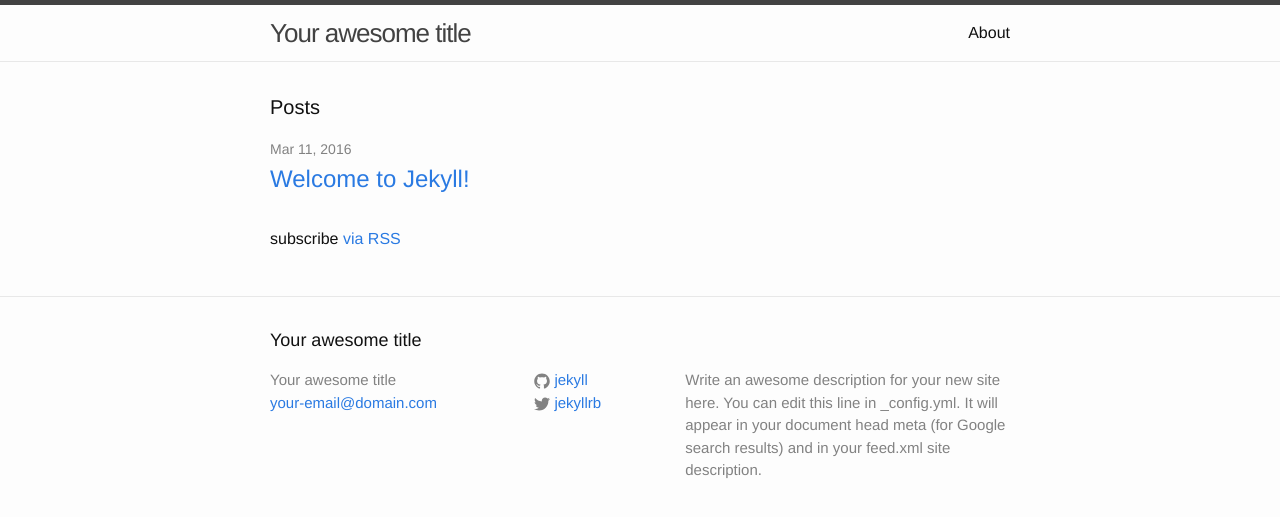
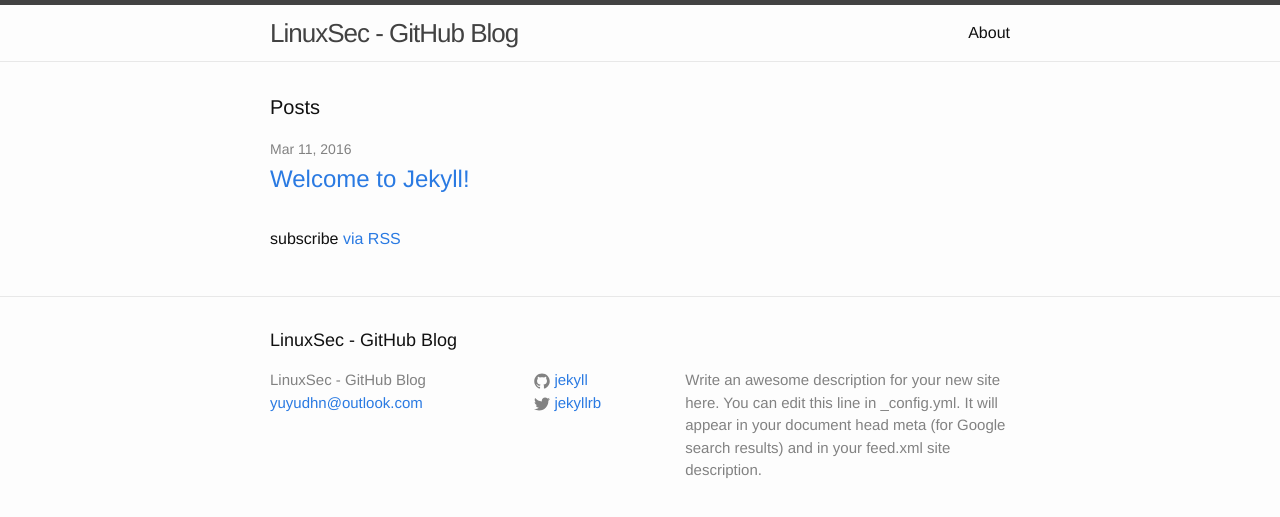
Before and after one commit to Alpah7/linuxsec.github.io, a Jekyll site: the page built from blog/index.html, in a window 1280 px wide. Shown: the top 517 px of the page. Built offline with Jekyll 4.4.1, drawn with Linux system fonts in a browser that asks for light colours.

Commit message:
Update _config.yml

```diff
--- a/blog/_config.yml
+++ b/blog/_config.yml
@@ -6,14 +6,14 @@
 # 'jekyll serve'. If you change this file, please restart the server process.
 
 # Site settings
-title: Your awesome title
-email: your-email@domain.com
+title: LinuxSec - GitHub Blog
+email: yuyudhn@outlook.com
 description: > # this means to ignore newlines until "baseurl:"
   Write an awesome description for your new site here. You can edit this
   line in _config.yml. It will appear in your document head meta (for
   Google search results) and in your feed.xml site description.
-baseurl: "" # the subpath of your site, e.g. /blog
-url: "http://yourdomain.com" # the base hostname & protocol for your site
+baseurl: "/blog" # the subpath of your site, e.g. /blog
+url: "http://git.linuxsec.org" # the base hostname & protocol for your site
 twitter_username: jekyllrb
 github_username:  jekyll
 
```
